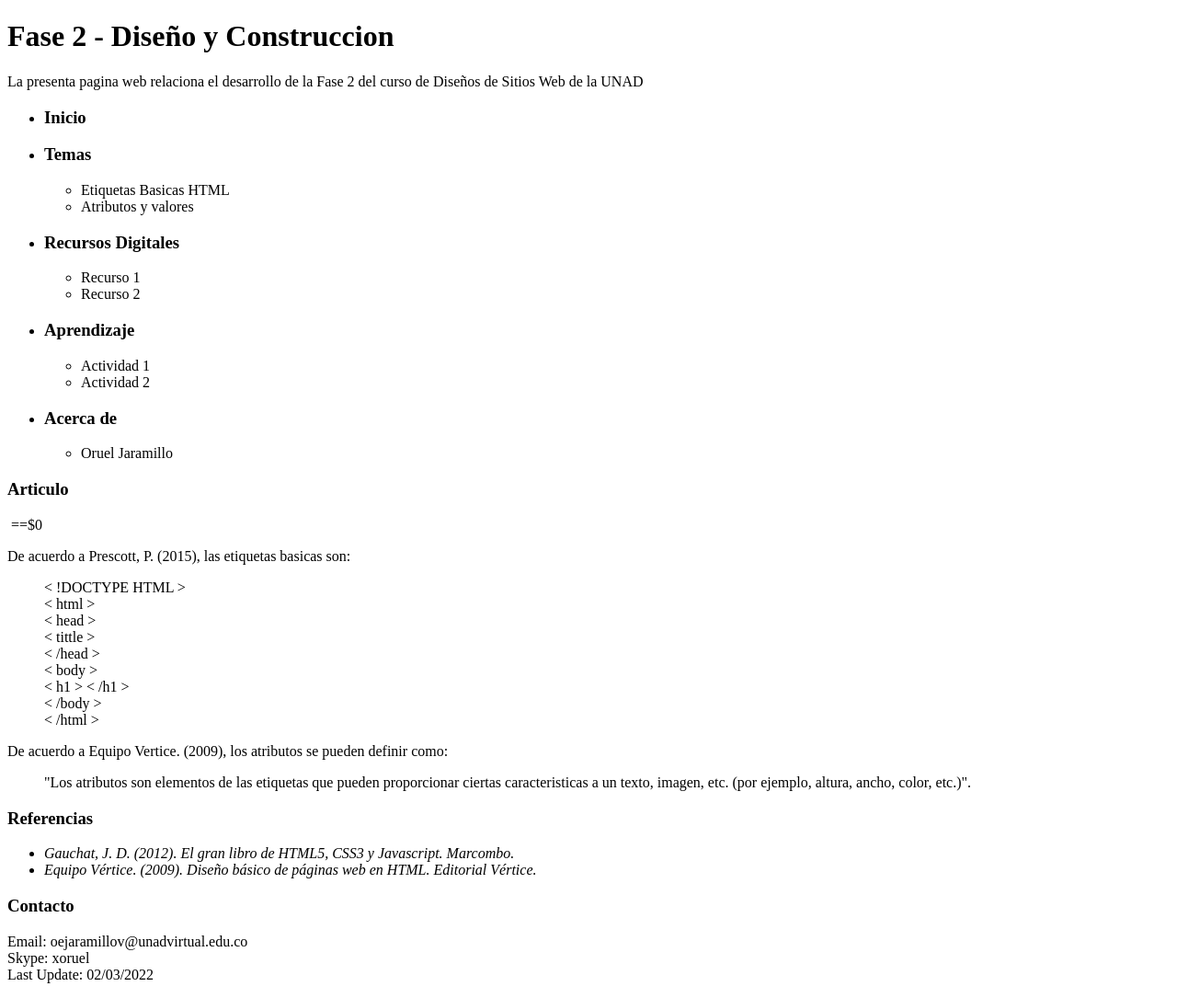
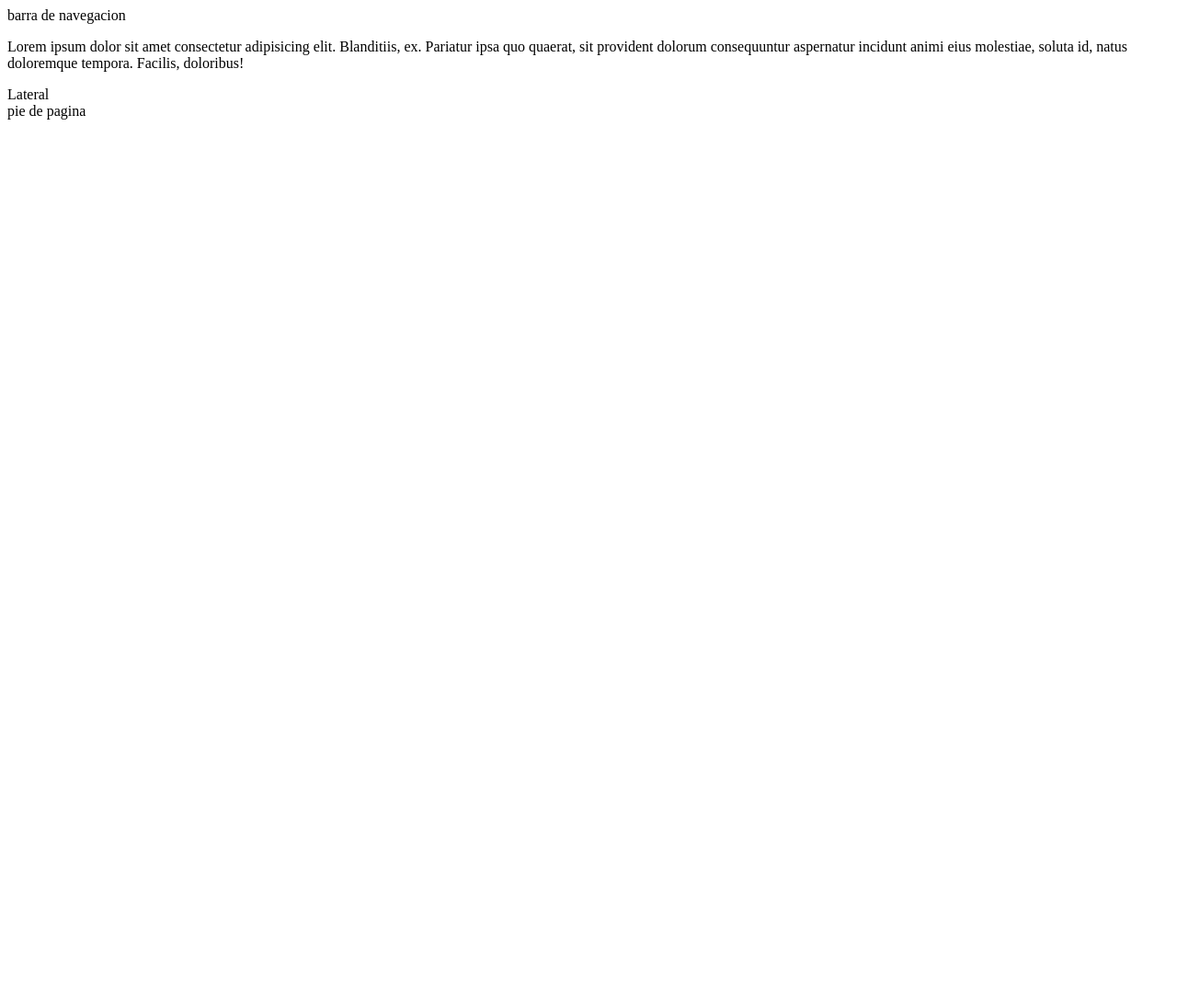
Before and after one commit to xoruel/DSW-OruelJaramillo, a plain HTML site: page fase3/index.html in a window 1280 px wide. Shown: the whole page at 92% size. After the commit the page ends 800 px from the top, so only its background shows below. Drawn offline with Linux system fonts and the light colour scheme.

Commit message:
update 2
update 2

```diff
--- a/fase3/index.html
+++ b/fase3/index.html
@@ -6,84 +6,19 @@
     <meta name="viewport" content="width=device-width, initial-scale=1.0">
     <title>Document</title>
 </head>
-
-    <body>
-        <header>
-            <h1>Fase 2 - Diseño y Construccion</h1>
-        </header>
-
-        <section>
-            La presenta pagina web relaciona el desarrollo de la Fase 2 del curso de Diseños de Sitios Web de la UNAD
-        </section>
-
-        <nav>
-            <ul>
-                <li><h3>Inicio</h3></li>
-
-                <li><h3>Temas</h3></li>
-                <ul>
-                    <li>Etiquetas Basicas HTML</li>
-                    <li>Atributos y valores</li>
-                </ul>
-
-                <li><h3>Recursos Digitales</h3></li>
-                <ul>
-                    <li>Recurso 1</li>
-                    <li>Recurso 2</li>
-                </ul>
-
-                <li><h3>Aprendizaje</h3></li>
-                <ul>
-                    <li>Actividad 1</li>
-                    <li>Actividad 2</li>
-                </ul>
-
-                <li><h3>Acerca de</h3></li>
-                <ul>
-                    <li>Oruel Jaramillo</li>
-                </ul>
-            </ul>
-        </nav>
+<body>
+    <header></header>
+    <nav>barra de navegacion</nav>
+    <section>
+        <article>
+            <p>
+                Lorem ipsum dolor sit amet consectetur adipisicing elit. Blanditiis, ex. Pariatur ipsa quo quaerat, sit provident dolorum consequuntur aspernatur incidunt animi eius molestiae, soluta id, natus doloremque tempora. Facilis, doloribus!
+            </p>
 
 
-
-<article>
-<h3>Articulo</h3>
-
-<img src="img/New Wireframe 1.png" alt width="100%"> ==$0
-
-    <p> De acuerdo a Prescott, P. (2015), las etiquetas basicas son: <br> </p>
-    <ul>
-        < !DOCTYPE HTML > <br>
-        < html > <br>
-        < head > <br>
-        < tittle > <br>
-        < /head > <br>
-        < body > <br>
-        < h1 > < /h1 > <br>
-        < /body > <br>
-        < /html > <br>
-    </ul>
-
-    <p> De acuerdo a Equipo Vertice. (2009), los atributos se pueden definir como: <br> </p>
-    <ul>
-        "Los atributos son elementos de las etiquetas que pueden proporcionar ciertas caracteristicas a un texto, imagen, etc. (por ejemplo, altura, ancho, color, etc.)".
-    </ul>
-
-    <p>
-        <h3>Referencias</h3>
-        <ul>
-            <li><em>Gauchat, J. D. (2012). El gran libro de HTML5, CSS3 y Javascript. Marcombo. <br> </em></li>
-            <li><em>Equipo Vértice. (2009). Diseño básico de páginas web en HTML. Editorial Vértice.</em></li>
-        </ul>
-    </p>
-
-</article>
-
-<footer>
-    <h3> Contacto </h3>
-    <p>
-        Email: oejaramillov@unadvirtual.edu.co <br> Skype: xoruel <br> Last Update: 02/03/2022
-    </p>
-
-</footer>
+        </article>
+        <aside>Lateral</aside>
+    </section>
+    <footer>pie de pagina</footer>
+</body>
+</html>
```
